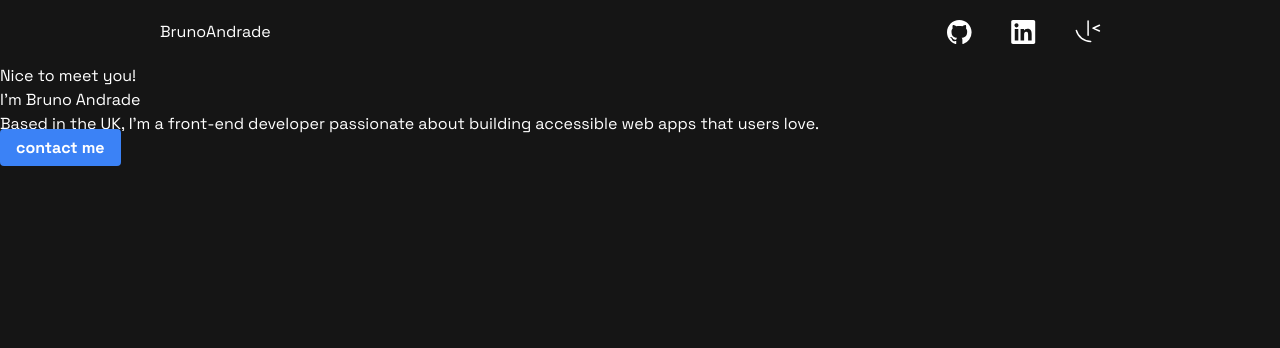
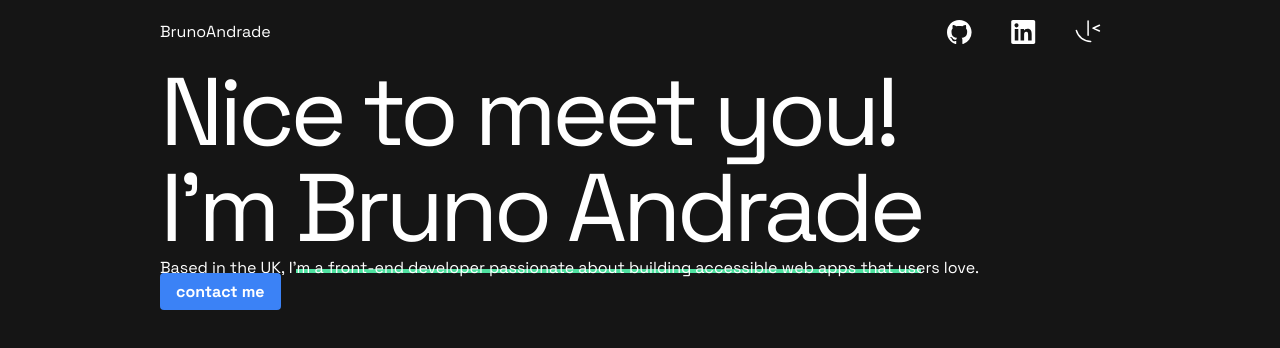
Before and after one commit to Brunoalaraujo/portfolioNew, a Next.js app: page / in a window 1280 px wide. Shown: the top 348 px of the page. Built offline with nearby package versions, Linux system fonts and the light colour scheme.

Commit message:
:lipstick: feat Page

```diff
--- a/src/app/page.tsx
+++ b/src/app/page.tsx
@@ -7,11 +7,12 @@ export default function Home() {
       <header>
         <SocialMedia />
       </header>
-      <section>
-        <h1>
+      <section className="px-40 my-5 w-screen">
+        <h1 className="text-8xl	font-blod tracking-tighter">
           Nice to meet you!
           <br />
-          I'm Bruno Andrade
+          I'm{" "}
+          <span className="border-b-4 border-greenCuston">Bruno Andrade</span>
         </h1>
         <p>
           Based in the UK, I'm a front-end developer passionate about building
```
